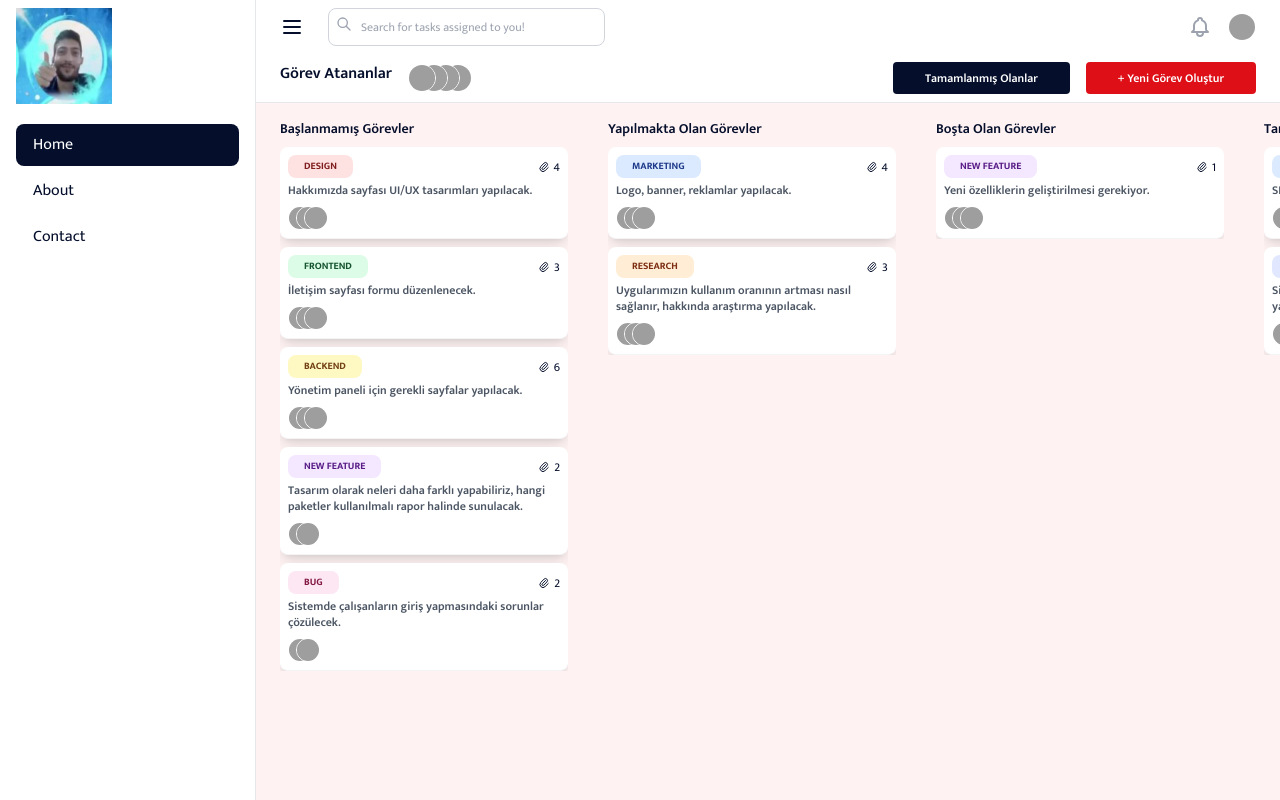
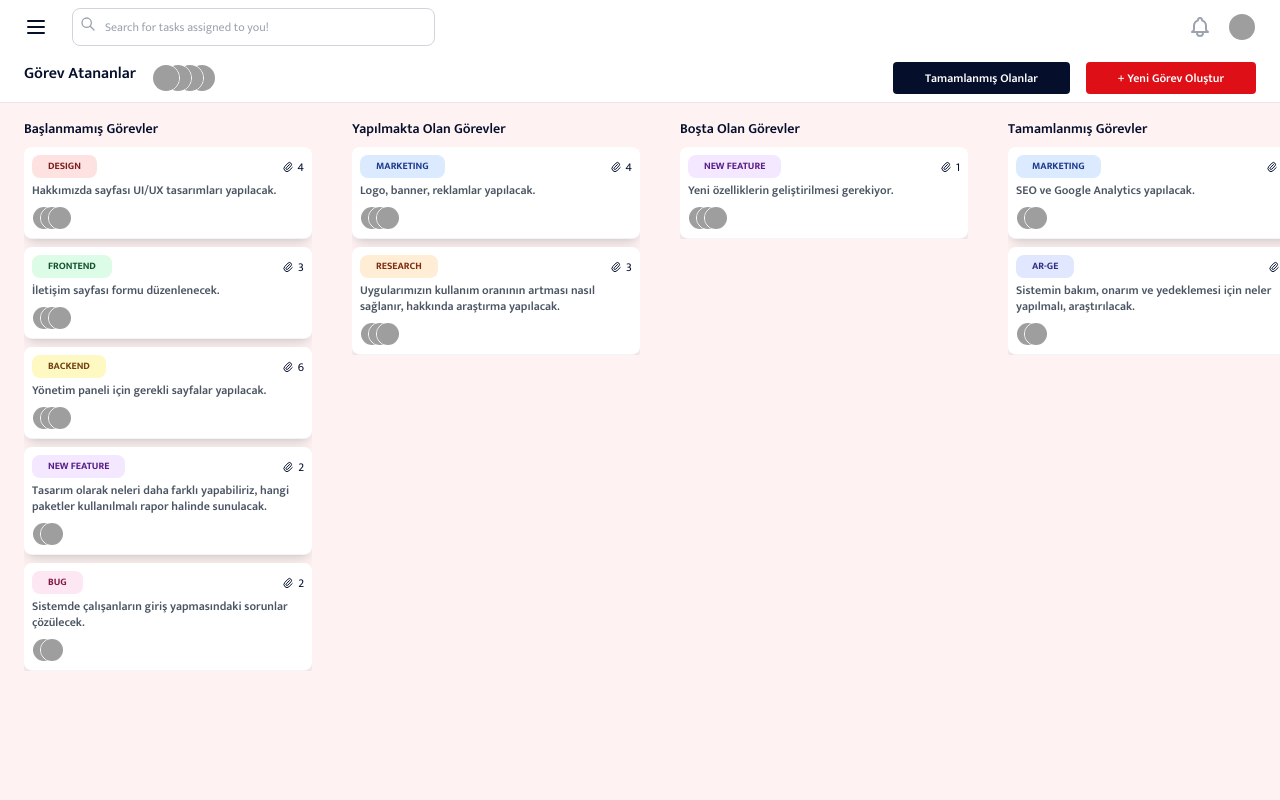
Before and after one commit to harundogdu/taskmanager, a Next.js app: page / in a window 1280 px wide. Built offline with nearby package versions, Linux system fonts and the light colour scheme; grey boxes are pictures that could not be loaded.

Commit message:
sidebar hidden

```diff
--- a/components/Sidebar.tsx
+++ b/components/Sidebar.tsx
@@ -5,10 +5,10 @@ const Sidebar = () => {
   return (
     <aside
       id="sidebar"
-      className="w-64 bg-white border-r border-gray-200 flex flex-shrink-0 flex-col px-4 py-2 gap-y-5"
+      className="w-64 bg-white border-r border-gray-200 flex-shrink-0 flex-col px-4 py-2 gap-y-5 hidden"
     >
       <div>
-        <img src="/images/logo.jpg" alt="Logo" className="w-24 h-24" />
+        <img src="/images/logo.jpg" alt="Logo" className="w-12 h-12" />
       </div>
 
       <Menu />
```
